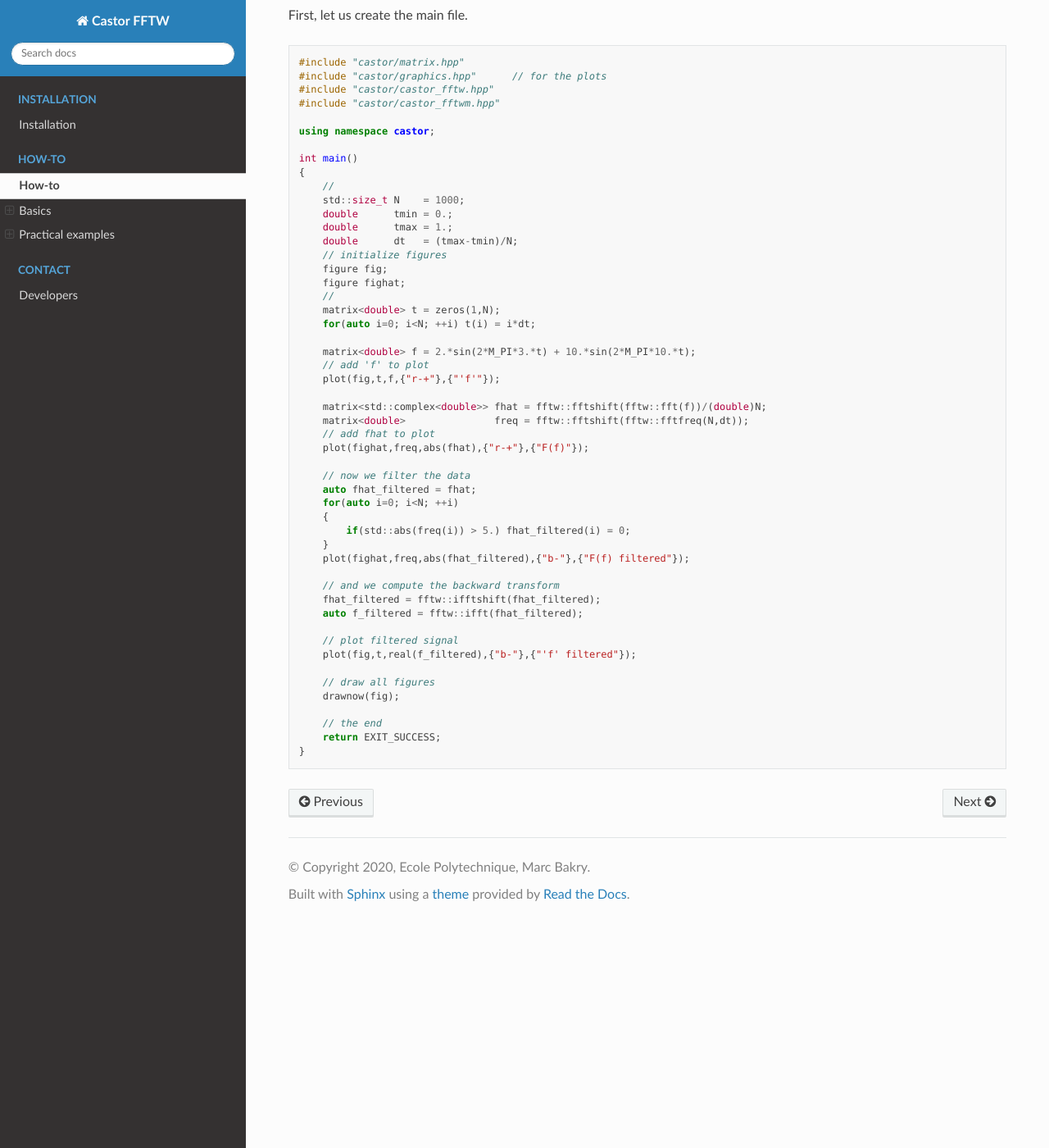
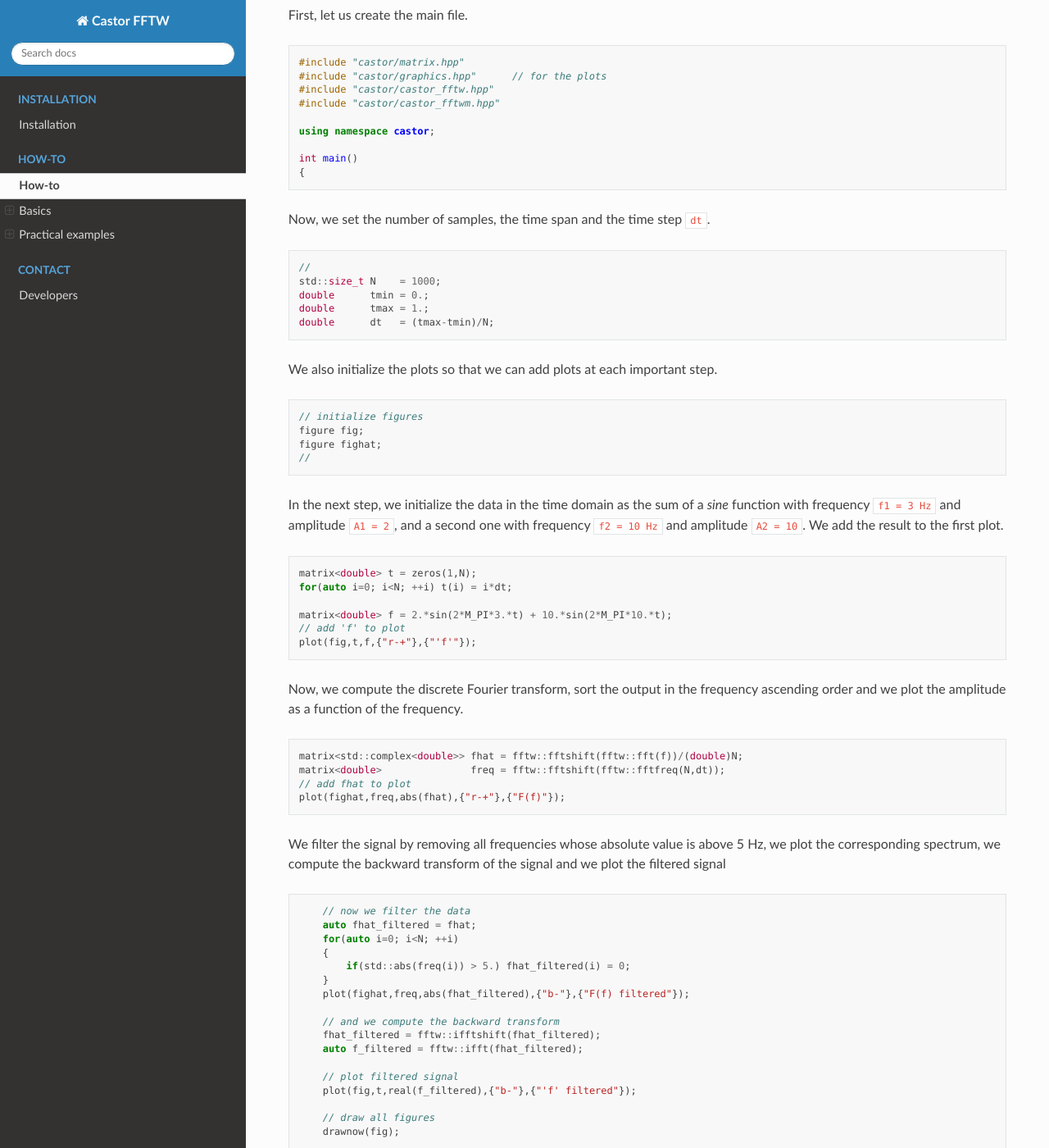
Before and after one commit to marcbakry/castor-fftw, a Sphinx documentation site: the page built from doc/source/howto.rst, in a window 1280 px wide and 1400 px high, scrolled down 4460 px. Shown: the whole window at 82% size. Built offline with Sphinx 7.4.7 and the Read the Docs theme 2.0.0, drawn with Linux system fonts in a browser that asks for light colours; some of the changed text lies outside the part shown.

Commit message:
completed doc

```diff
--- a/doc/source/howto.rst
+++ b/doc/source/howto.rst
@@ -211,15 +211,31 @@ First, let us create the main file.
 
     int main()
     {
+
+
+Now, we set the number of samples, the time span and the time step ``dt``.
+
+.. code:: c++
+
         //
         std::size_t N    = 1000;
         double      tmin = 0.;
         double      tmax = 1.;
         double      dt   = (tmax-tmin)/N;
+
+We also initialize the plots so that we can add plots at each important step.
+
+.. code:: c++
+
         // initialize figures
         figure fig;
         figure fighat;
         //
+
+In the next step, we initialize the data in the time domain as the sum of a *sine* function with frequency ``f1 = 3 Hz`` and amplitude ``A1 = 2``, and a second one with frequency ``f2 = 10 Hz`` and amplitude ``A2 = 10``. We add the result to the first plot.
+
+.. code:: c++
+
         matrix<double> t = zeros(1,N);
         for(auto i=0; i<N; ++i) t(i) = i*dt;
 
@@ -227,10 +243,18 @@ First, let us create the main file.
         // add 'f' to plot
         plot(fig,t,f,{"r-+"},{"'f'"});
 
+Now, we compute the discrete Fourier transform, sort the output in the frequency ascending order and we plot the amplitude as a function of the frequency.
+
+.. code:: c++
+
         matrix<std::complex<double>> fhat = fftw::fftshift(fftw::fft(f))/(double)N;
         matrix<double>               freq = fftw::fftshift(fftw::fftfreq(N,dt));
         // add fhat to plot
         plot(fighat,freq,abs(fhat),{"r-+"},{"F(f)"});
+
+We filter the signal by removing all frequencies whose absolute value is above 5 Hz, we plot the corresponding spectrum, we compute the backward transform of the signal and we plot the filtered signal
+
+.. code:: c++
 
         // now we filter the data
         auto fhat_filtered = fhat;
@@ -253,3 +277,15 @@ First, let us create the main file.
         // the end
         return EXIT_SUCCESS;
     }
+
+The signal in the time domain should look like the figure below.
+
+.. image:: img/f.png
+    :width: 600
+    :align: center
+
+The amplitude spectrum should look like
+
+.. image:: img/fhat.png
+    :width: 600
+    :align: center
```
Also changed, not shown: doc/source/img/f.png (added), doc/source/img/fhat.png (added), 1 other file.
